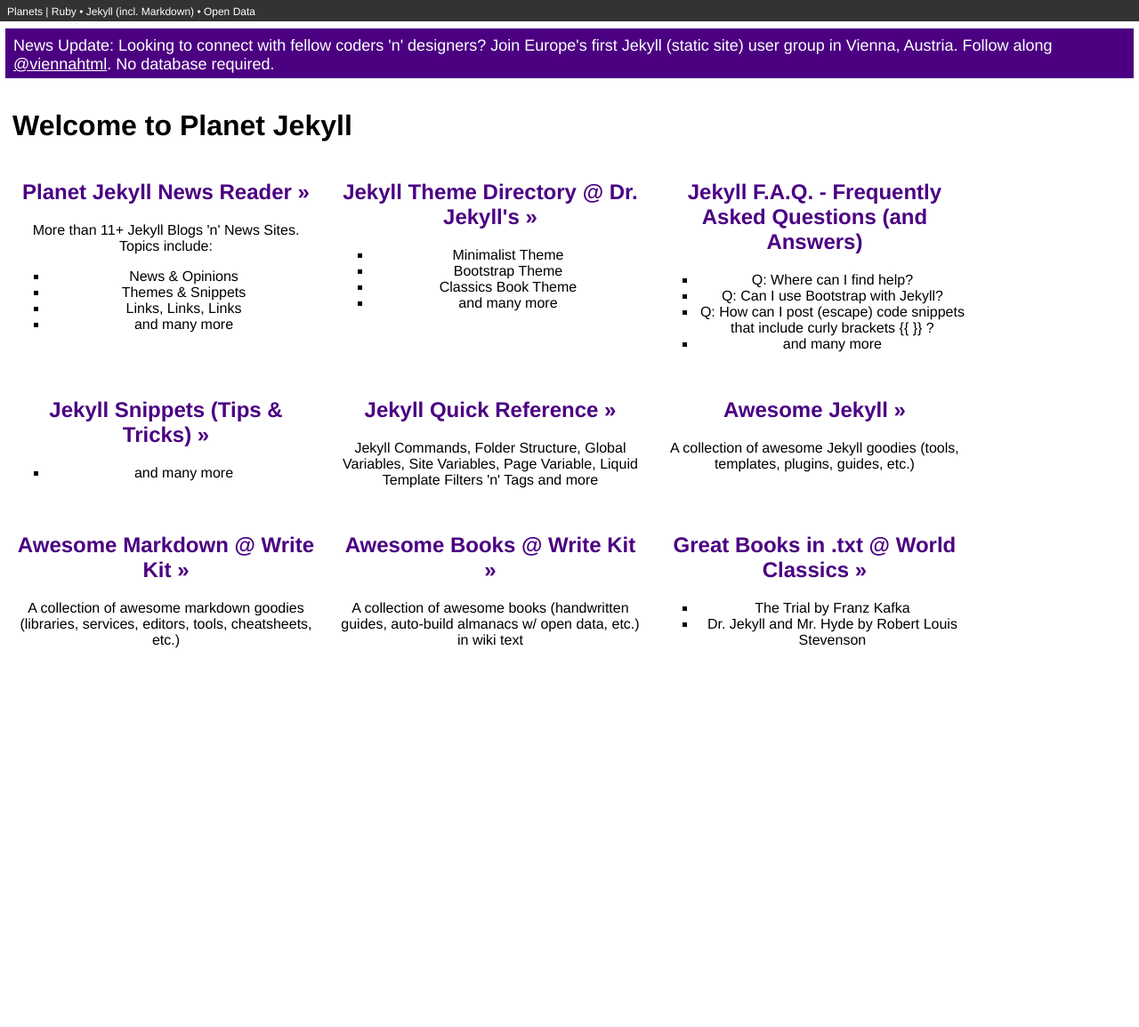
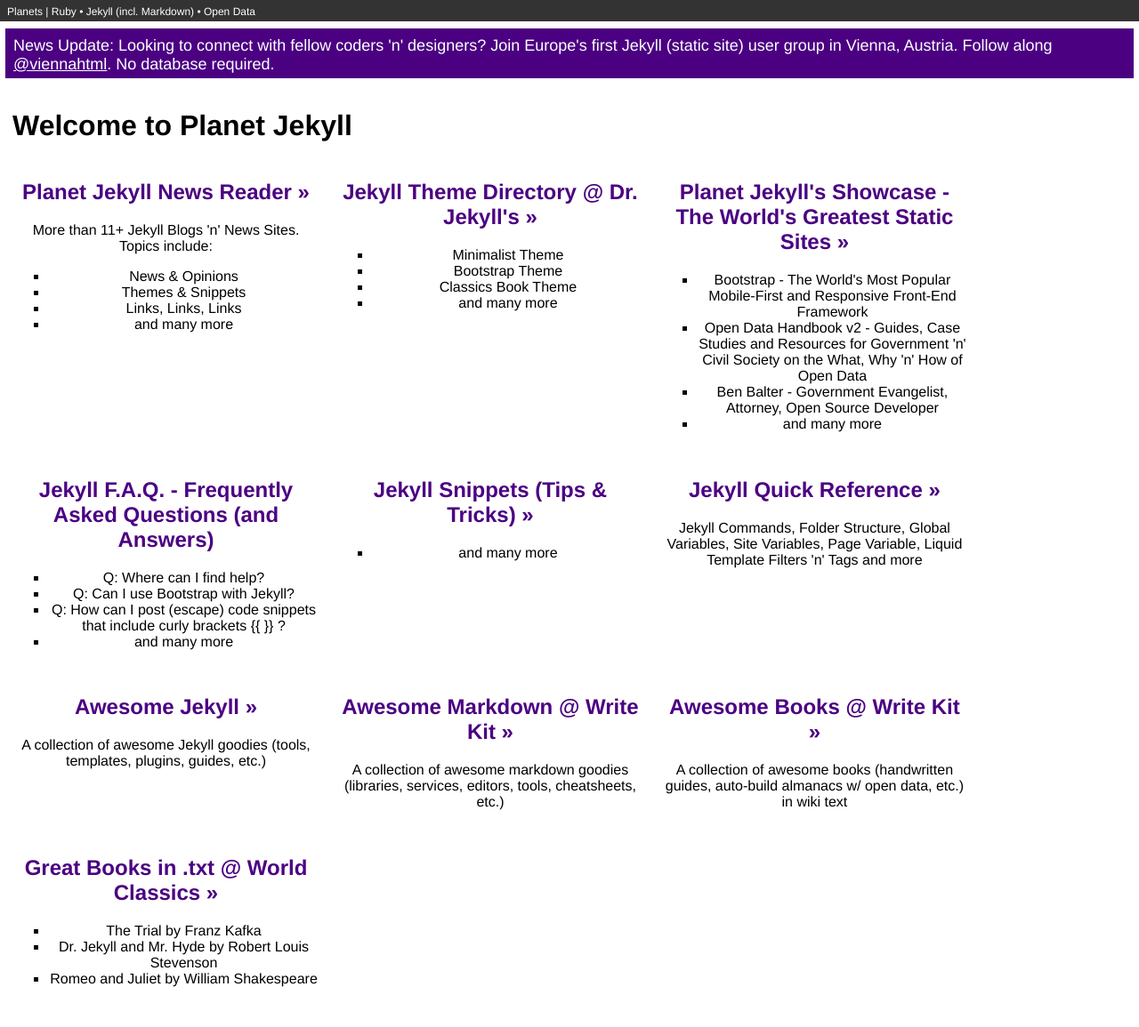
Before and after one commit to planetjekyll/planetjekyll.github.io, a Jekyll site: the page built from index.html, in a window 1280 px wide. Shown: the whole page at 89% size. Built offline with Jekyll 4.4.1, drawn with Linux system fonts in a browser that asks for light colours; before the commit the page ends 900 px from its top, so only the background shows below that.

Commit message:
add showcase

```diff
--- a/_layouts/default.html
+++ b/_layouts/default.html
@@ -21,6 +21,8 @@
 
     <a href="http://drjekyllthemes.github.io">Jekyll Theme Directory</a> •
 
+    <a href="{{ site.path }}/showcase">Jekyll Showcase</a> •
+
     <a href="{{ site.path }}/snippets">Jekyll Snippets (Tips &amp; Tricks)</a> •
 
     <a href="https://github.com/planetjekyll/quickrefs/blob/master/JEKYLL.md">Jekyll Quick Reference (Cheat Sheet)</a> •
--- a/index.html
+++ b/index.html
@@ -28,6 +28,16 @@
       <li>Minimalist Theme</li>
       <li>Bootstrap Theme</li>
       <li>Classics Book Theme</li>
+      <li>and many more</li>
+  </ul>
+</div>
+
+<div>
+  <h2><a href="http://planetjekyll.github.io/showcase">Planet Jekyll's Showcase - The World's Greatest Static Sites »</a></h2>
+  <ul>
+      <li>Bootstrap - The World's Most Popular Mobile-First and Responsive Front-End Framework</li>
+      <li>Open Data Handbook v2 - Guides, Case Studies and Resources for Government 'n' Civil Society on the What, Why 'n' How of Open Data</li>
+      <li>Ben Balter - Government Evangelist, Attorney, Open Source Developer</li>
       <li>and many more</li>
   </ul>
 </div>
@@ -88,6 +98,7 @@
   <ul>
       <li>The Trial by Franz Kafka</li>
       <li>Dr. Jekyll and Mr. Hyde by Robert Louis Stevenson</li>
+      <li>Romeo and Juliet by  William Shakespeare</li>
   </ul>
 </div>
 
```
